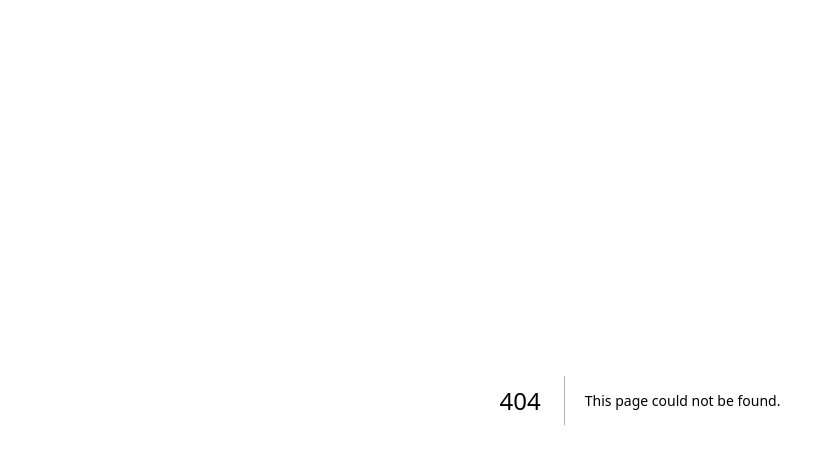
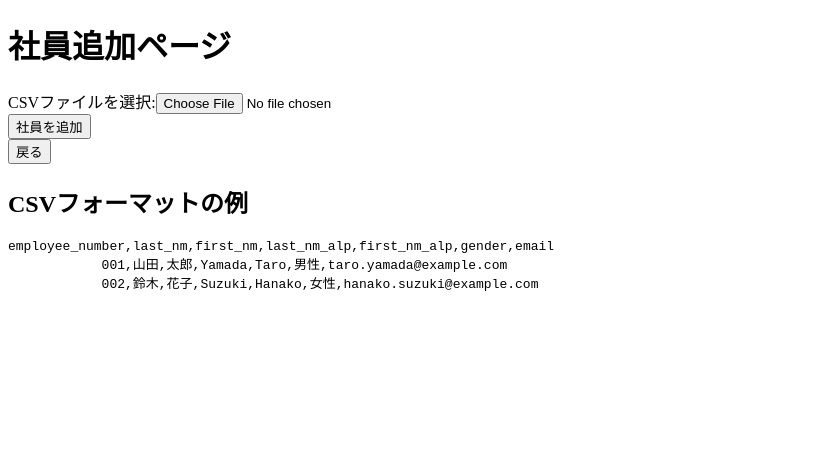
Before and after one commit to FumiyaOtokozawa/sopha, a Next.js app: page /adminPages/employeeAddPage in a window 1280 px wide. Before the commit this address had no page. Shown: the top 464 px of the page, without its empty margins (0-835 px from the left). Built offline with nearby package versions, Linux system fonts and the light colour scheme; no server answers.

Commit message:
社員情報をCSVで一括追加可能に

```diff
--- a/package.json
+++ b/package.json
@@ -11,12 +11,14 @@
   "dependencies": {
     "@supabase/supabase-js": "^2.46.1",
     "next": "15.0.3",
+    "papaparse": "^5.4.1",
     "react": "19.0.0-rc-66855b96-20241106",
     "react-dom": "19.0.0-rc-66855b96-20241106",
     "sopha": "file:"
   },
   "devDependencies": {
     "@types/node": "^20",
+    "@types/papaparse": "^5.3.15",
     "@types/react": "^18",
     "@types/react-dom": "^18",
     "cross-env": "^7.0.3",
--- a/pages/adminPages/adminMenuPage.tsx
+++ b/pages/adminPages/adminMenuPage.tsx
@@ -10,10 +10,15 @@ const AdminMenu = () => {
     router.push("/adminPages/employeeSelectPage");
   };
 
+  const navigateToEmployeeAddPage = () => {
+    router.push("/adminPages/employeeAddPage");
+  };
+
   return (
     <div>
       <h1>Admin menu page</h1>
       <button onClick={navigateToEmployeeSelectPage}>社員一覧</button>
+      <button onClick={navigateToEmployeeAddPage}>社員追加</button>
       <LogoutButton />
     </div>
   );
--- /dev/null
+++ b/pages/adminPages/employeeAddPage.tsx
@@ -0,0 +1,192 @@
+// pages/adminPages/employeeAddPage.tsx
+
+import { useState } from "react";
+import { useRouter } from "next/router";
+import supabase from "../../supabaseClient";
+import Papa from "papaparse";
+
+type Employee = {
+  employee_number: string;
+  last_nm: string;
+  first_nm: string;
+  last_nm_alp: string;
+  first_nm_alp: string;
+  gender: number;
+  email: string;
+};
+
+type EmployeeCSVRow = {
+  employee_number: string;
+  last_nm: string;
+  first_nm: string;
+  last_nm_alp: string;
+  first_nm_alp: string;
+  gender: string;
+  email: string;
+};
+
+const EmployeeAddPage = () => {
+  const router = useRouter();
+  const [file, setFile] = useState<File | null>(null);
+  const [errorMessage, setErrorMessage] = useState<string | null>(null);
+  const [successMessage, setSuccessMessage] = useState<string | null>(null);
+  const [isLoading, setIsLoading] = useState<boolean>(false);
+
+  const handleFileChange = (e: React.ChangeEvent<HTMLInputElement>) => {
+    setErrorMessage(null);
+    setSuccessMessage(null);
+    if (e.target.files && e.target.files.length > 0) {
+      const selectedFile = e.target.files[0];
+      if (selectedFile.type !== "text/csv") {
+        setErrorMessage("CSVファイルを選択してください。");
+        setFile(null);
+        return;
+      }
+      setFile(selectedFile);
+    }
+  };
+
+  const requiredFields: (keyof EmployeeCSVRow)[] = [
+    "employee_number",
+    "last_nm",
+    "first_nm",
+    "last_nm_alp",
+    "first_nm_alp",
+    "gender",
+    "email",
+  ];
+
+  const validateRow = (
+    row: EmployeeCSVRow,
+    rowNumber: number
+  ): Employee | null => {
+    for (const field of requiredFields) {
+      if (!row[field] || row[field].trim() === "") {
+        setErrorMessage(`行${rowNumber}: '${field}' が欠落しています。`);
+        return null;
+      }
+    }
+
+    // メール形式のバリデーション
+    const emailRegex = /^[^\s@]+@[^\s@]+\.[^\s@]+$/;
+    if (!emailRegex.test(row.email)) {
+      setErrorMessage(`行${rowNumber}: 無効なメールアドレスです。`);
+      return null;
+    }
+
+    // 性別のバリデーション
+    const genderStr = row.gender.trim();
+    let gender: number;
+    if (genderStr.includes("女")) {
+      gender = 0;
+    } else if (genderStr.includes("男")) {
+      gender = 1;
+    } else {
+      setErrorMessage(
+        `行${rowNumber}: 性別は '男性' または '女性' のいずれかでなければなりません。`
+      );
+      return null;
+    }
+
+    return {
+      employee_number: row.employee_number.trim(),
+      last_nm: row.last_nm.trim(),
+      first_nm: row.first_nm.trim(),
+      last_nm_alp: row.last_nm_alp.trim(),
+      first_nm_alp: row.first_nm_alp.trim(),
+      gender: gender,
+      email: row.email.trim(),
+    };
+  };
+
+  const handleSubmit = async (e: React.FormEvent) => {
+    e.preventDefault();
+    setErrorMessage(null);
+    setSuccessMessage(null);
+
+    if (!file) {
+      setErrorMessage("CSVファイルを選択してください。");
+      return;
+    }
+
+    setIsLoading(true);
+
+    Papa.parse<EmployeeCSVRow>(file, {
+      header: true,
+      skipEmptyLines: true,
+      complete: async (results) => {
+        const { data, errors } = results;
+
+        if (errors.length > 0) {
+          setErrorMessage(`CSV解析エラー: ${errors[0].message}`);
+          setIsLoading(false);
+          return;
+        }
+
+        const employees: Employee[] = [];
+
+        for (let i = 0; i < data.length; i++) {
+          const row = data[i];
+          const validatedRow = validateRow(row, i + 2); // ヘッダーが1行目なのでデータは2行目から
+          if (validatedRow) {
+            employees.push(validatedRow);
+          } else {
+            setIsLoading(false);
+            return;
+          }
+        }
+
+        // supabaseにデータを挿入
+        const { error } = await supabase
+          .from("EMPLOYEE_LIST")
+          .insert(employees);
+
+        if (error) {
+          setErrorMessage(`データベース挿入エラー: ${error.message}`);
+        } else {
+          setSuccessMessage("社員を正常に追加しました。");
+          setFile(null);
+        }
+        setIsLoading(false);
+      },
+      error: (error) => {
+        setErrorMessage(`CSV解析エラー: ${error.message}`);
+        setIsLoading(false);
+      },
+    });
+  };
+
+  return (
+    <div>
+      <h1>社員追加ページ</h1>
+      {errorMessage && <p style={{ color: "red" }}>エラー: {errorMessage}</p>}
+      {successMessage && <p style={{ color: "green" }}>{successMessage}</p>}
+      <form onSubmit={handleSubmit}>
+        <div>
+          <label htmlFor="csvFile">CSVファイルを選択:</label>
+          <input
+            id="csvFile"
+            type="file"
+            accept=".csv"
+            onChange={handleFileChange}
+            required
+          />
+        </div>
+        <button type="submit" disabled={isLoading}>
+          {isLoading ? "処理中..." : "社員を追加"}
+        </button>
+      </form>
+      <button onClick={() => router.back()}>戻る</button>
+      <div style={{ marginTop: "20px" }}>
+        <h2>CSVフォーマットの例</h2>
+        <pre>
+          {`employee_number,last_nm,first_nm,last_nm_alp,first_nm_alp,gender,email
+            001,山田,太郎,Yamada,Taro,男性,taro.yamada@example.com
+            002,鈴木,花子,Suzuki,Hanako,女性,hanako.suzuki@example.com`}
+        </pre>
+      </div>
+    </div>
+  );
+};
+
+export default EmployeeAddPage;
```
Also changed, not shown: testCSV/test.csv (added), 1 other file (tests, documents, lock files or other folders).
